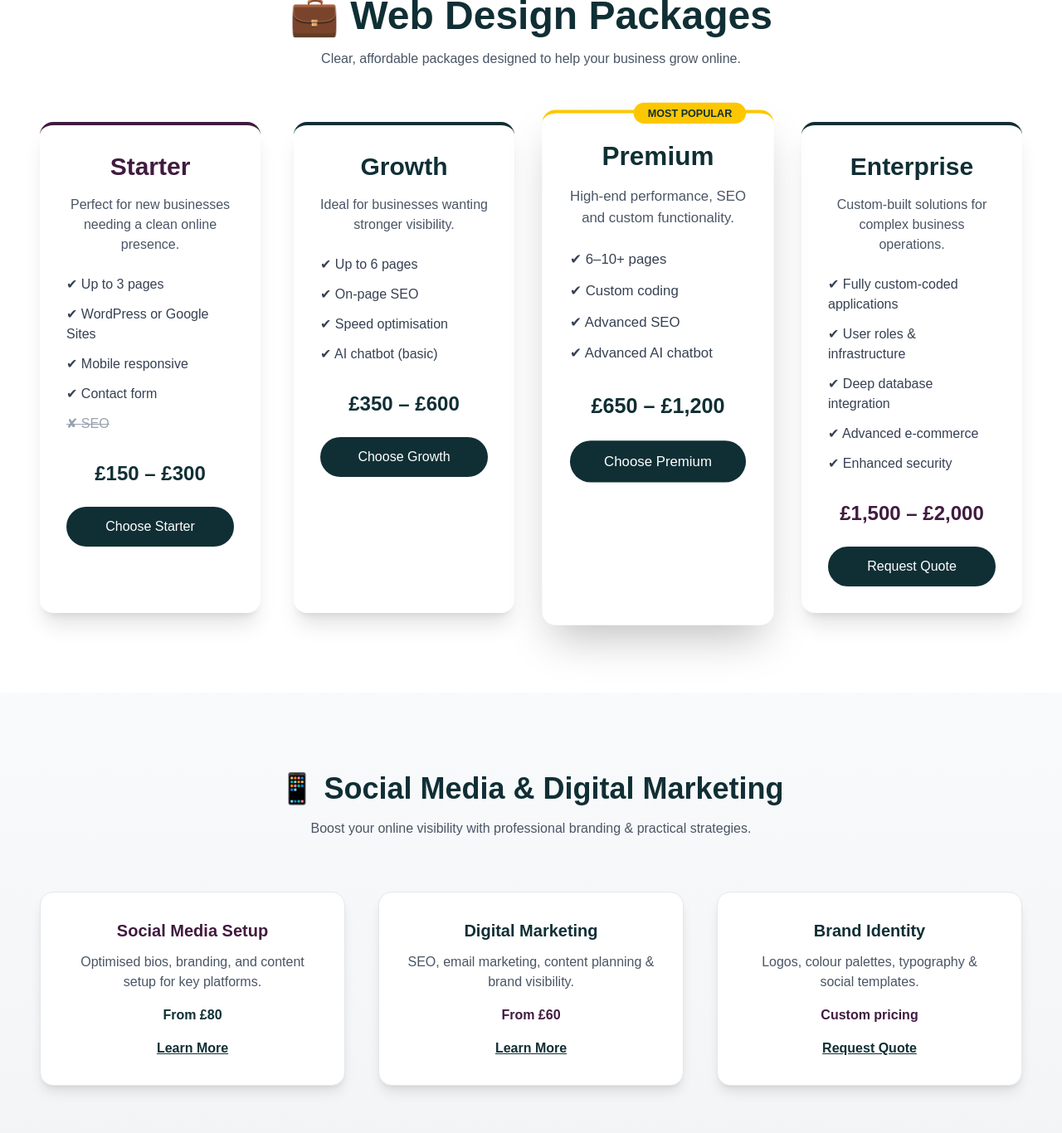
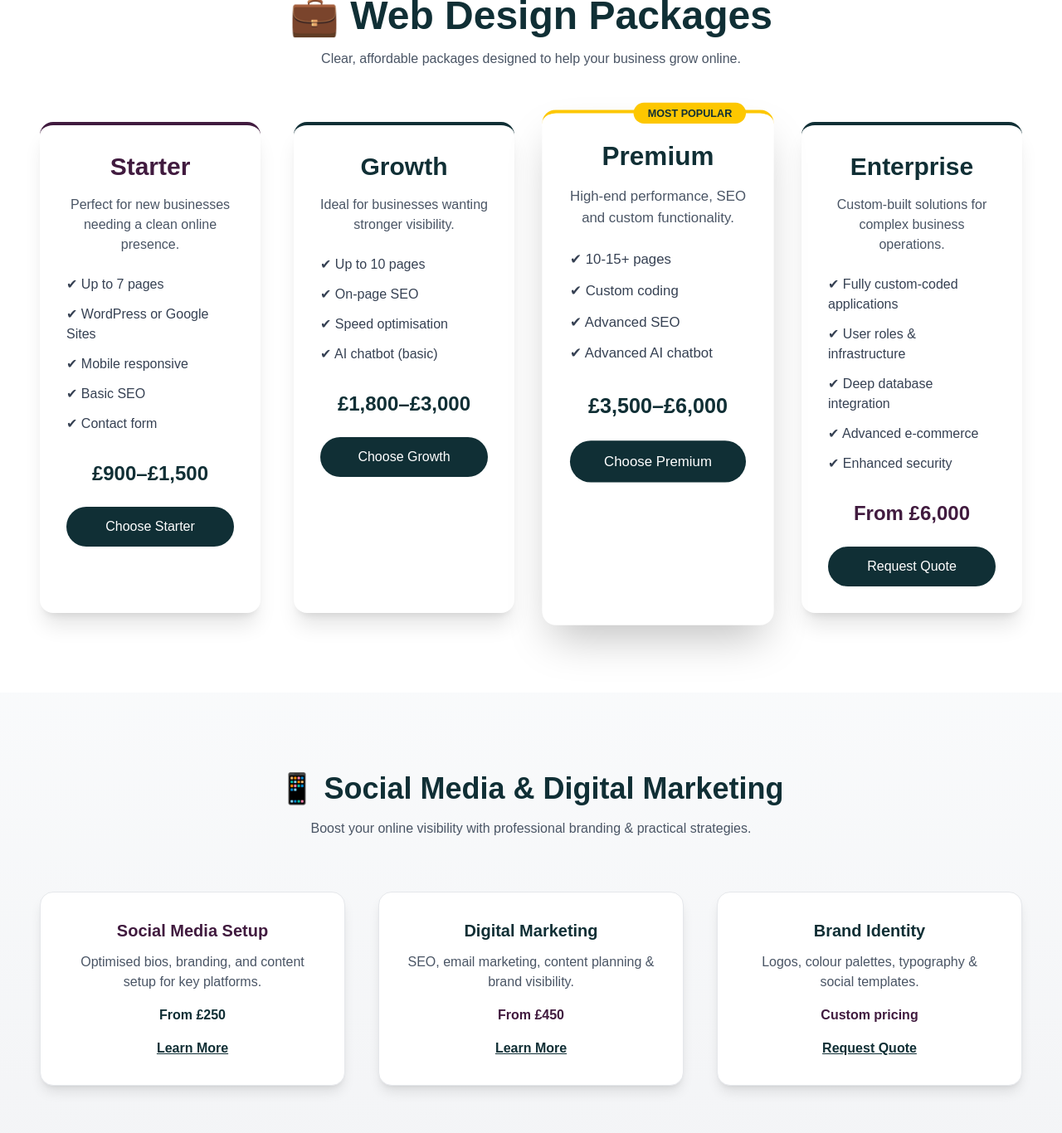
Before and after one commit to Getu4ever/karoldigital-site, a Next.js app: page / in a window 1280 px wide. Shown: the part 1895-3261 px from the top of the page at 83% size. Built offline with nearby package versions, Linux system fonts and the light colour scheme.

Commit message:
update home page

```diff
--- a/app/page.tsx
+++ b/app/page.tsx
@@ -188,14 +188,14 @@ export default function Home() {
                           Perfect for new businesses needing a clean online presence.
                         </p>
                         <ul className="space-y-3 text-gray-700 mb-8">
-                          <li>✔ Up to 3 pages</li>
+                          <li>✔ Up to 7 pages</li>
                           <li>✔ WordPress or Google Sites</li>
                           <li>✔ Mobile responsive</li>
+                          <li>✔ Basic SEO</li>
                           <li>✔ Contact form</li>
-                          <li className="text-gray-400 line-through">✘ SEO</li>
                         </ul>
                         <p className="text-2xl font-extrabold text-[#102f35] text-center mb-6">
-                          £150 – £300
+                          £900–£1,500
                         </p>
                         <Link href="/contact" className="block text-center bg-[#102f35] hover:bg-[#411b3f] text-white py-3 rounded-full">
                           Choose Starter
@@ -209,13 +209,13 @@ export default function Home() {
                           Ideal for businesses wanting stronger visibility.
                         </p>
                         <ul className="space-y-3 text-gray-700 mb-8">
-                          <li>✔ Up to 6 pages</li>
+                          <li>✔ Up to 10 pages</li>
                           <li>✔ On-page SEO</li>
                           <li>✔ Speed optimisation</li>
                           <li>✔ AI chatbot (basic)</li>
                         </ul>
                         <p className="text-2xl font-extrabold text-[#102f35] text-center mb-6">
-                          £350 – £600
+                          £1,800–£3,000
                         </p>
                         <Link href="/contact" className="block text-center bg-[#102f35] hover:bg-[#411b3f] text-white py-3 rounded-full">
                           Choose Growth
@@ -232,13 +232,13 @@ export default function Home() {
                           High-end performance, SEO and custom functionality.
                         </p>
                         <ul className="space-y-3 text-gray-700 mb-8">
-                          <li>✔ 6–10+ pages</li>
+                          <li>✔ 10-15+ pages</li>
                           <li>✔ Custom coding</li>
                           <li>✔ Advanced SEO</li>
                           <li>✔ Advanced AI chatbot</li>
                         </ul>
                         <p className="text-2xl font-extrabold text-[#102f35] text-center mb-6">
-                          £650 – £1,200
+                          £3,500–£6,000
                         </p>
                         <Link href="/contact" className="block text-center bg-[#102f35] hover:bg-[#411b3f] text-white py-3 rounded-full">
                           Choose Premium
@@ -259,7 +259,7 @@ export default function Home() {
                           <li>✔ Enhanced security</li>
                         </ul>
                         <p className="text-2xl font-extrabold text-[#411b3f] text-center mb-6">
-                          £1,500 – £2,000
+                          From £6,000
                         </p>
                         <Link href="/contact" className="block text-center bg-[#102f35] hover:bg-[#411b3f] text-white py-3 rounded-full">
                           Request Quote
@@ -295,7 +295,7 @@ export default function Home() {
               <p className="text-gray-600 mb-4">
                 Optimised bios, branding, and content setup for key platforms.
               </p>
-              <p className="font-bold text-[#102f35] mb-4">From £80</p>
+              <p className="font-bold text-[#102f35] mb-4">From £250</p>
               <Link
                 href="/services/social-media"
                 className="text-[#102f35] font-semibold underline"
@@ -311,7 +311,7 @@ export default function Home() {
               <p className="text-gray-600 mb-4">
                 SEO, email marketing, content planning & brand visibility.
               </p>
-              <p className="font-bold text-[#411b3f] mb-4">From £60</p>
+              <p className="font-bold text-[#411b3f] mb-4">From £450</p>
               <Link
                 href="/services/digital-marketing"
                 className="text-[#102f35] font-semibold underline"
```
